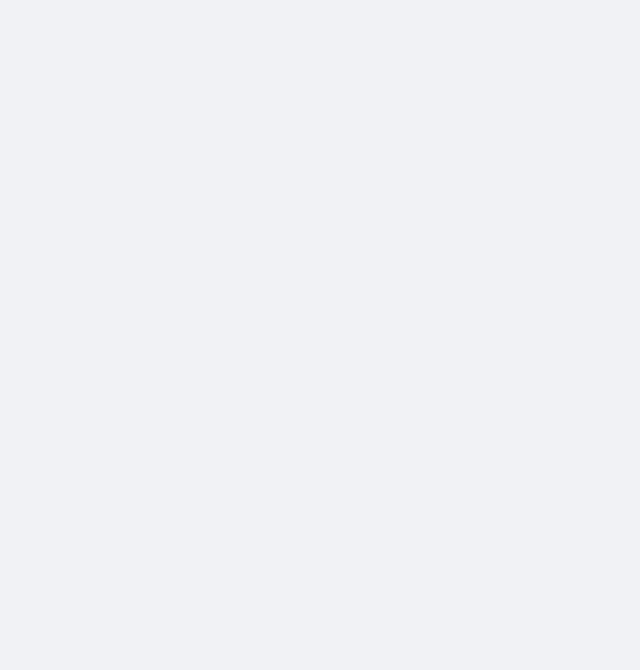
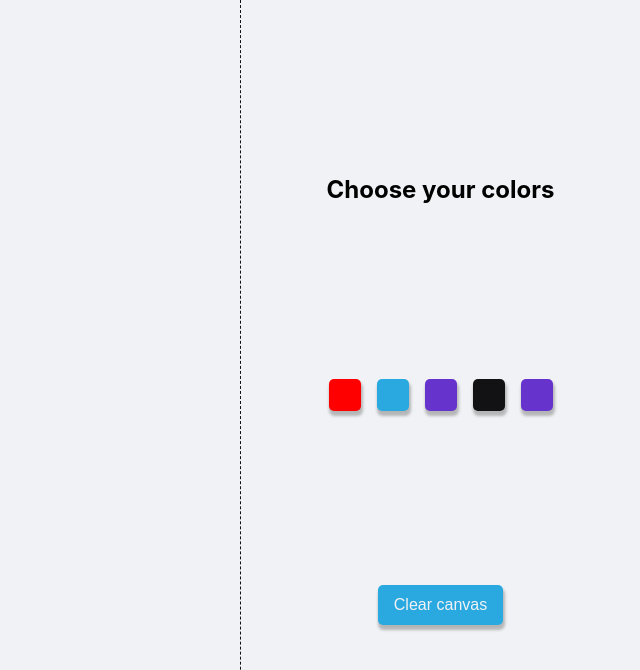
Before and after one commit to r3nanp/drawing, a React (Vite) app: page / in a window 1280 px wide. Shown: the top 670 px of the page, without its empty margins (640-1280 px from the left). Built offline with nearby package versions, Linux system fonts and the light colour scheme.

Commit message:
feat: add component

```diff
--- a/src/App.tsx
+++ b/src/App.tsx
@@ -1,9 +1,11 @@
 import * as React from 'react'
 import { Draw } from './components/Draw'
+import { PaintingDashboard } from './components/PaintingDashboard'
 
 export default function App() {
   return (
     <>
+      <PaintingDashboard />
       <Draw />
     </>
   )
```
